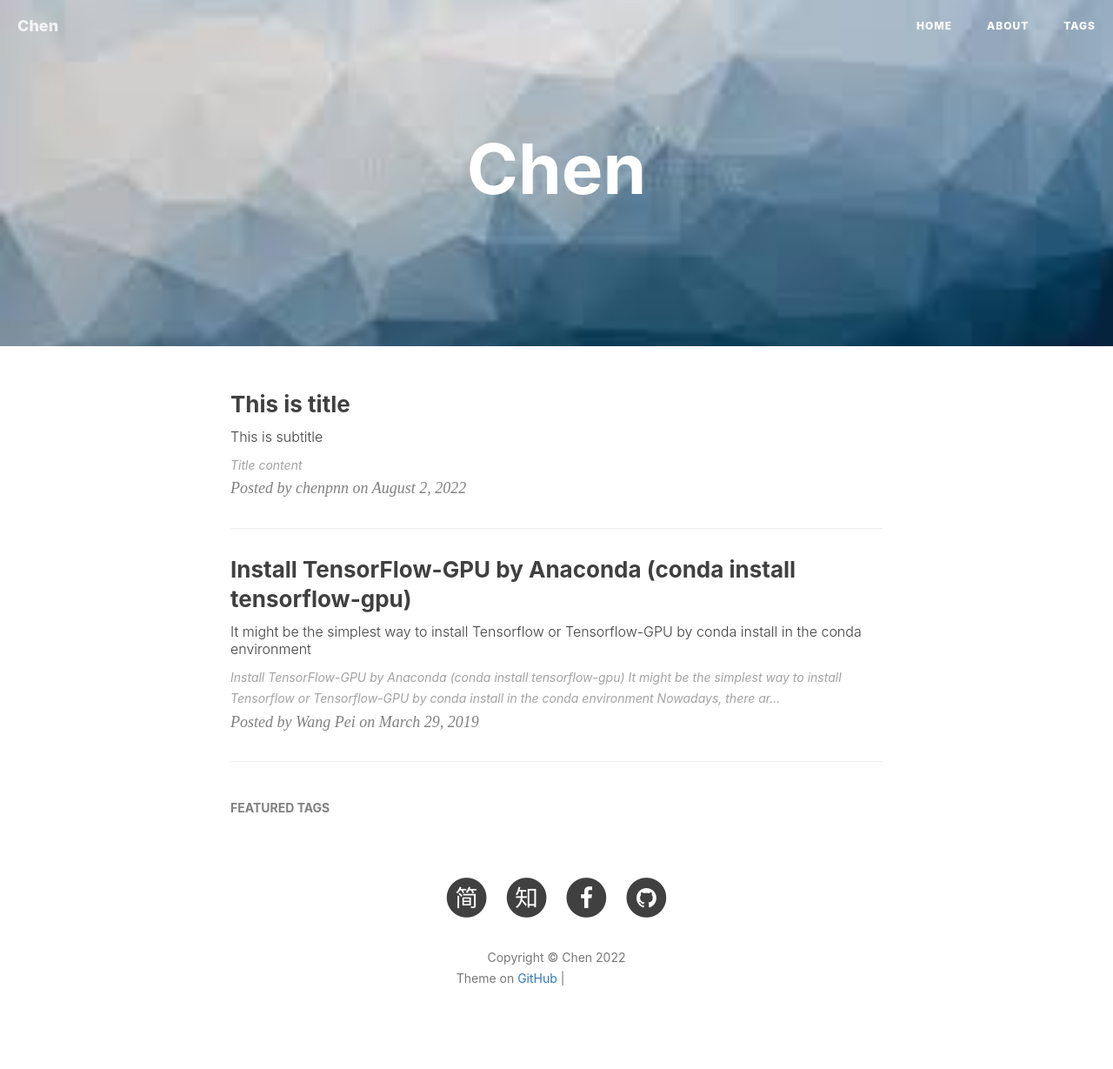
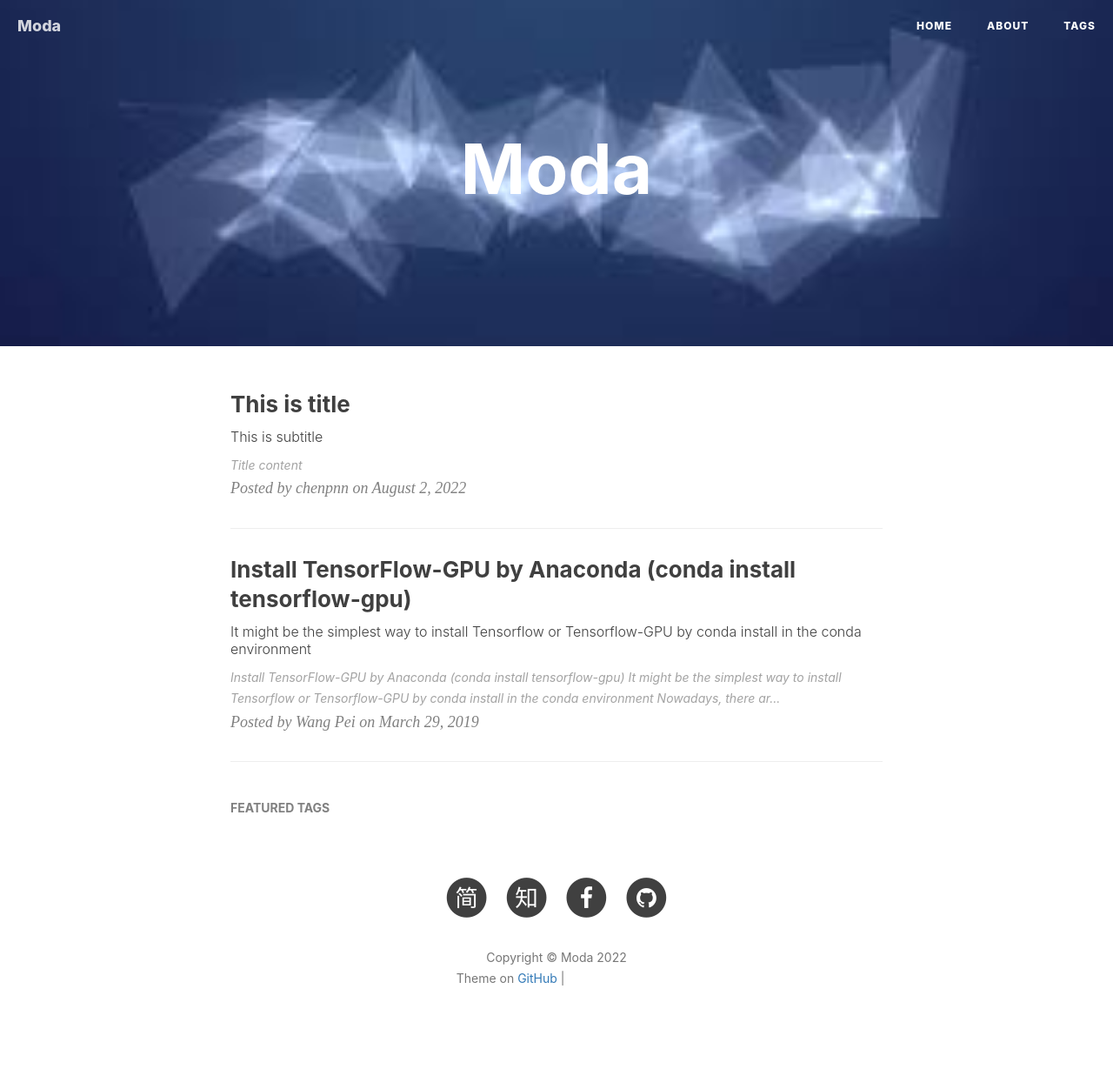
Before and after one commit to chenpnn/chenpnn.github.io, a Jekyll site: the page built from index.html, in a window 1280 px wide. Shown: the whole page at 87% size. Built offline with Jekyll 4.4.1, drawn with Linux system fonts in a browser that asks for light colours; nearby versions of some CDN libraries; library files that are not in the unit come from our copies; the list of posts is cut into pages by our own code; comment, search, counter and statistics services are not loaded; grey boxes are pictures that could not be loaded.

Commit message:
Update _config.yml

```diff
--- a/_config.yml
+++ b/_config.yml
@@ -1,7 +1,7 @@
 # Site settings
-title: Chen
-SEOTitle: Chen
-header-img: img/post-bg-geom.jpg
+title: Moda
+SEOTitle: Moda
+header-img: img/home-bg-geom.jpg
 email: 暂无
 description: "写一句你想写的话"
 keyword: "我的博客"
```
